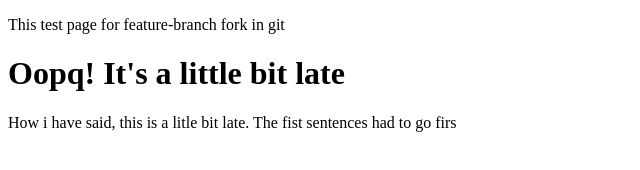
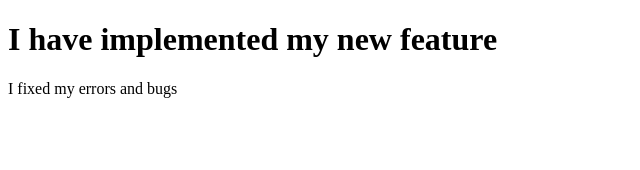
Before and after one commit to luchic/my-git-repo, a plain HTML site: page index.html in a window 1280 px wide. Shown: the whole page, without its empty margins (0-640 px from the left). Drawn offline with Linux system fonts and the light colour scheme.

Commit message:
I implemented feature in dev fork

```diff
--- a/index.html
+++ b/index.html
@@ -3,12 +3,11 @@
 	<head>
 		<meta charset="utf-8">
 		<title> Hello world </title>
-		<p>This test page for feature-branch fork in git </p>
 	</head>
 	<body>
 		<h1>
-			Oopq! It's a little bit late
+			I have implemented my new feature
 		</h1>
-		<p> How i have said, this is a litle bit late. The fist sentences had to go firs </p>
+		<p> I fixed my errors and bugs</p>
 	</body>
 </html>
```
